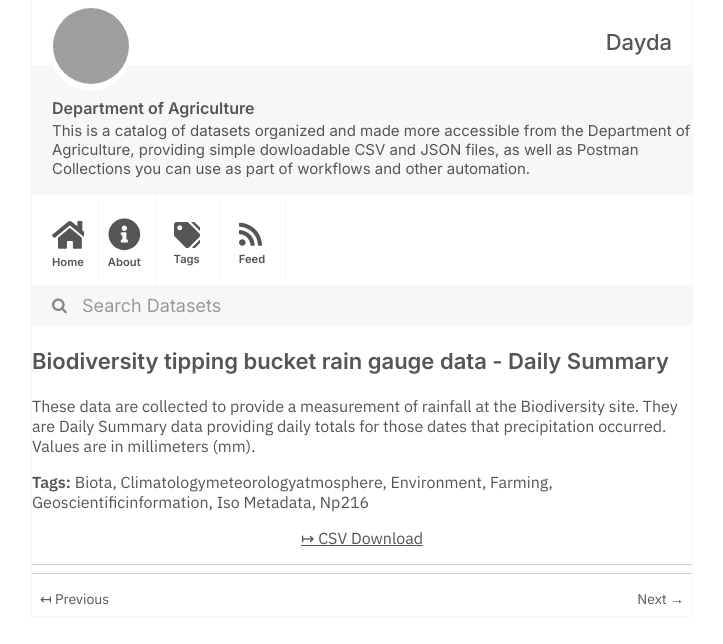
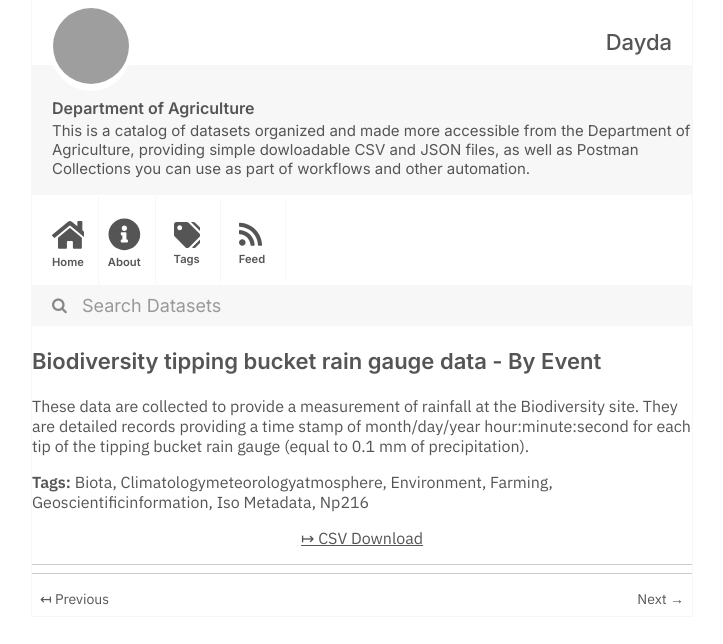
Before and after one commit to dayda-entities/department-of-agriculture, a Jekyll site: the page built from _posts/2020-11-10-biodiversity-tipping-bucket-ra.md, in a window 1280 px wide, cut to the strip 0-644 px from the top of the page. Shown: the whole strip, without its empty margins (278-1001 px from the left). Built offline with Jekyll 4.4.1, drawn with Linux system fonts in a browser that asks for light colours; grey boxes are pictures that could not be loaded.

Commit message:
Publish Data

```diff
--- a/_posts/2020-11-10-biodiversity-tipping-bucket-ra.md
+++ b/_posts/2020-11-10-biodiversity-tipping-bucket-ra.md
@@ -1,7 +1,7 @@
 ---
-title: Biodiversity tipping bucket rain gauge data - Daily Summary
-created: '2020-11-10T16:26:25.237572'
-modified: '2020-11-10T16:26:25.237583'
+title: Biodiversity tipping bucket rain gauge data - By Event
+created: '2020-11-10T16:26:25.257664'
+modified: '2020-11-10T16:26:25.257672'
 state: active
 type: dataset
 tags:
@@ -14,9 +14,9 @@ tags:
   - Np216
 groups: []
 csv_url: >-
-  https://jornada.nmsu.edu/sites/jornada.nmsu.edu/files/data_files/JornadaStudy_121_biodiversity_precipitation_tipping_bucket_raingauge_daily_data_0.csv
+  https://jornada.nmsu.edu/sites/jornada.nmsu.edu/files/data_files/JornadaStudy_121_biodiversity_precipitation_tipping_bucket_raingauge_event_data.csv
 json_url: ''
 layout: post
 
 ---
-<p>These data are collected to provide a measurement of rainfall at the Biodiversity site. They are Daily Summary data providing daily totals for those dates that precipitation occurred. Values are in millimeters (mm).</p>
+<p>These data are collected to provide a measurement of rainfall at the Biodiversity site. They are detailed records providing a time stamp of month/day/year hour:minute:second for each tip of the tipping bucket rain gauge (equal to 0.1 mm of precipitation).</p>
```
